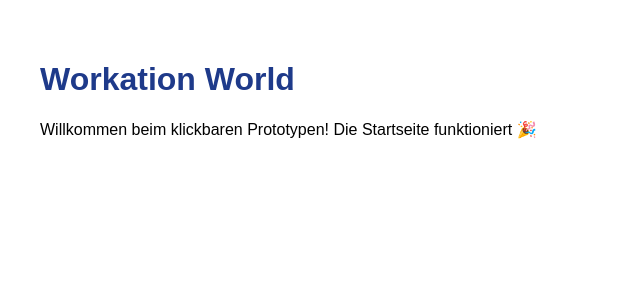
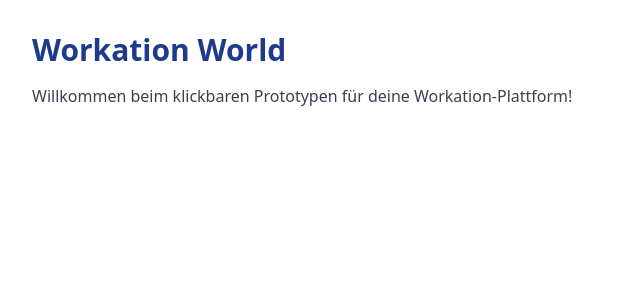
Before and after one commit to WorkationTobias/workation-prototype, a Next.js app: page / in a window 1280 px wide. Shown: the top 300 px of the page, without its empty margins (0-640 px from the left). Built offline with nearby package versions, Linux system fonts and the light colour scheme.

Commit message:
Add files via upload

```diff
--- a/next.config.js
+++ b/next.config.js
@@ -1,3 +1,4 @@
+
 /** @type {import('next').NextConfig} */
 const nextConfig = {}
 
--- a/package.json
+++ b/package.json
@@ -2,6 +2,7 @@
 {
   "name": "workation-prototype",
   "version": "1.0.0",
+  "private": true,
   "scripts": {
     "dev": "next dev",
     "build": "next build",
@@ -11,5 +12,10 @@
     "next": "latest",
     "react": "latest",
     "react-dom": "latest"
+  },
+  "devDependencies": {
+    "autoprefixer": "^10.4.14",
+    "postcss": "^8.4.21",
+    "tailwindcss": "^3.3.2"
   }
 }
--- /dev/null
+++ b/pages/_app.js
@@ -0,0 +1,8 @@
+
+import '../styles/globals.css'
+
+function MyApp({ Component, pageProps }) {
+  return <Component {...pageProps} />
+}
+
+export default MyApp
--- a/pages/index.js
+++ b/pages/index.js
@@ -3,12 +3,12 @@ import Head from 'next/head'
 
 export default function Home() {
   return (
-    <div style={{ padding: '2rem', fontFamily: 'Arial, sans-serif' }}>
+    <div className="p-8 bg-white min-h-screen font-sans">
       <Head>
         <title>Workation World</title>
       </Head>
-      <h1 style={{ fontSize: '2rem', color: '#1e3a8a' }}>Workation World</h1>
-      <p>Willkommen beim klickbaren Prototypen! Die Startseite funktioniert 🎉</p>
+      <h1 className="text-3xl font-bold text-blue-900 mb-4">Workation World</h1>
+      <p className="text-gray-700">Willkommen beim klickbaren Prototypen für deine Workation-Plattform!</p>
     </div>
   )
 }
--- /dev/null
+++ b/postcss.config.js
@@ -0,0 +1,7 @@
+
+module.exports = {
+  plugins: {
+    tailwindcss: {},
+    autoprefixer: {},
+  },
+}
--- /dev/null
+++ b/styles/globals.css
@@ -0,0 +1,4 @@
+
+@tailwind base;
+@tailwind components;
+@tailwind utilities;
--- /dev/null
+++ b/tailwind.config.js
@@ -0,0 +1,9 @@
+
+/** @type {import('tailwindcss').Config} */
+module.exports = {
+  content: ['./pages/**/*.{js,ts,jsx,tsx}', './components/**/*.{js,ts,jsx,tsx}'],
+  theme: {
+    extend: {},
+  },
+  plugins: [],
+}
```
Also changed, not shown: 1 other file (tests, documents, lock files or other folders).
